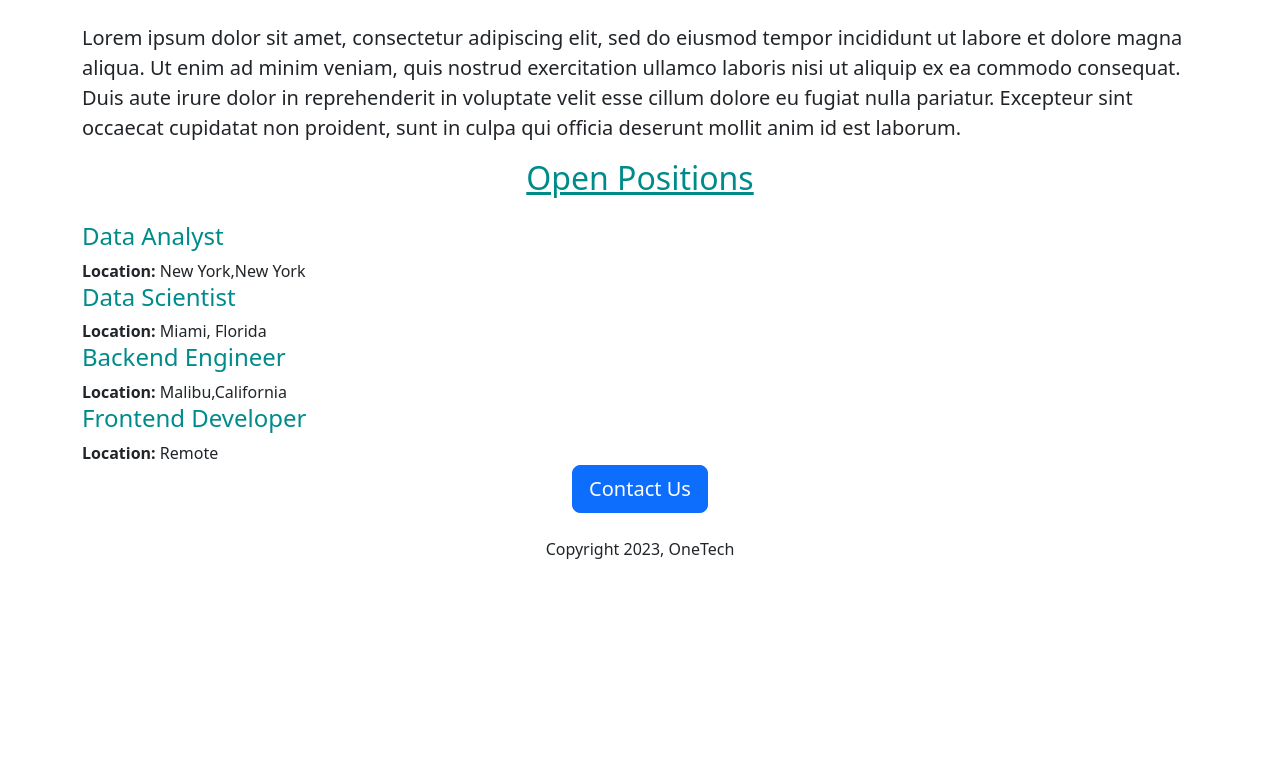
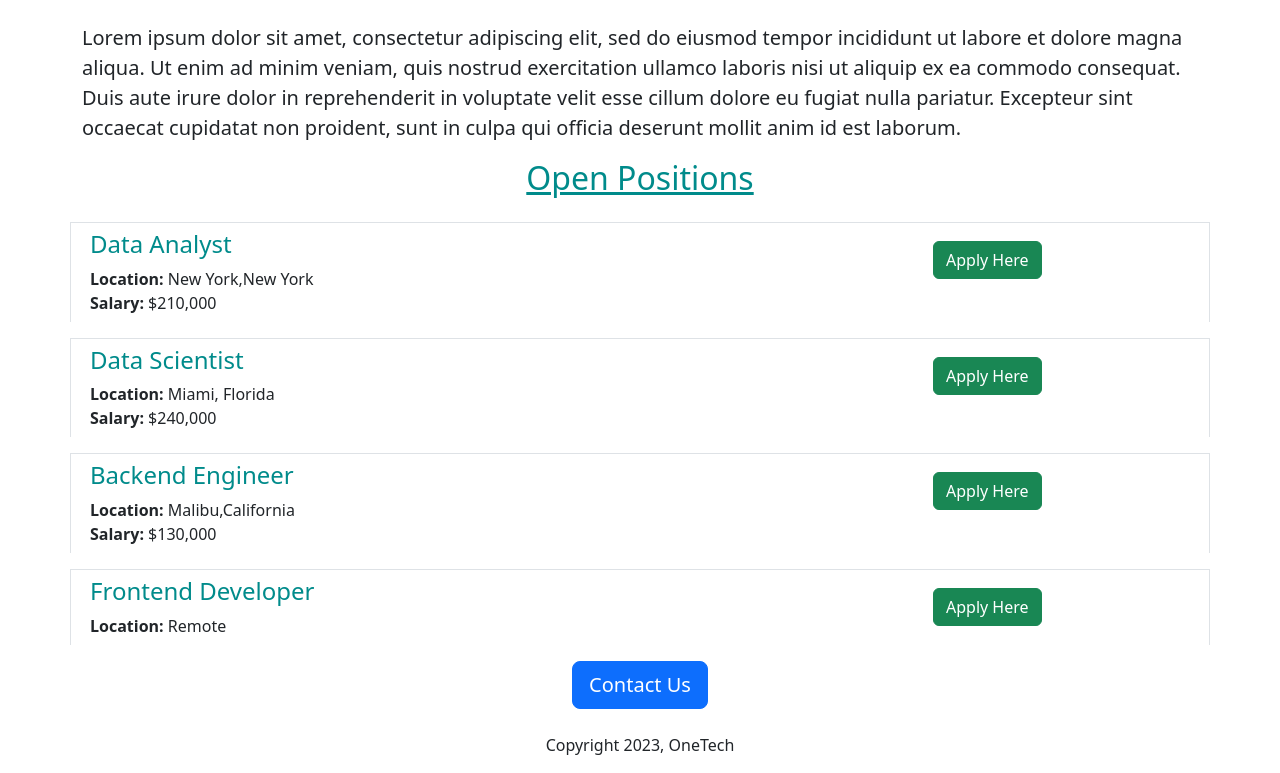
Before and after one commit to danielh59/careers-website, a Flask app: page / in a window 1280 px wide. Shown: the part 503-1276 px from the top of the page. Before the commit the page ends 1062 px from the top, so only its background shows below. Run offline with Flask 3, Linux system fonts and the light colour scheme.

Commit message:
finished with homepage

```diff
--- a/app.py
+++ b/app.py
@@ -25,7 +25,6 @@ JOBS = [
             'id': 4,
             'title': 'Frontend Developer',
             'location': 'Remote',
-            'salary': '$120,000'
       }
 
 ]
--- a/templates/home.html
+++ b/templates/home.html
@@ -28,12 +28,7 @@
 			<h2 class="text-center mt-3 mb-4" style="color:darkcyan"><u>Open Positions</u></h2>
 				<div>
 					{%for job in jobs%}
-					<div>
-						<h4 style="color:darkcyan"> {{job['title']}} </h4>
-						<div>
-							<b>Location:</b> {{job['location']}}
-						</div>
-					</div>
+					{% include 'job_item.html' %}
 					{% endfor %}
 				</div>
 			<div class="text-center">
--- /dev/null
+++ b/templates/job_item.html
@@ -0,0 +1,16 @@
+<div class="border border-bottom-0 border-opacity-100 row" style="margin-bottom: 16px; padding: 7px;">
+	<div class="col-9">
+		<h4 style="color:darkcyan"> {{job['title']}} </h4>
+		<div>
+			<b>Location:</b> {{job['location']}}
+		</div>
+		{%if 'salary' in job %}
+		<div>
+			<b>Salary:</b> {{job['salary']}}
+		</div>
+		{% endif %}
+	</div>
+	<div class="col-3" style="padding-top: 11px;">
+		<button type="button" class="btn btn-success">Apply Here</button>
+	</div>
+</div>
```
